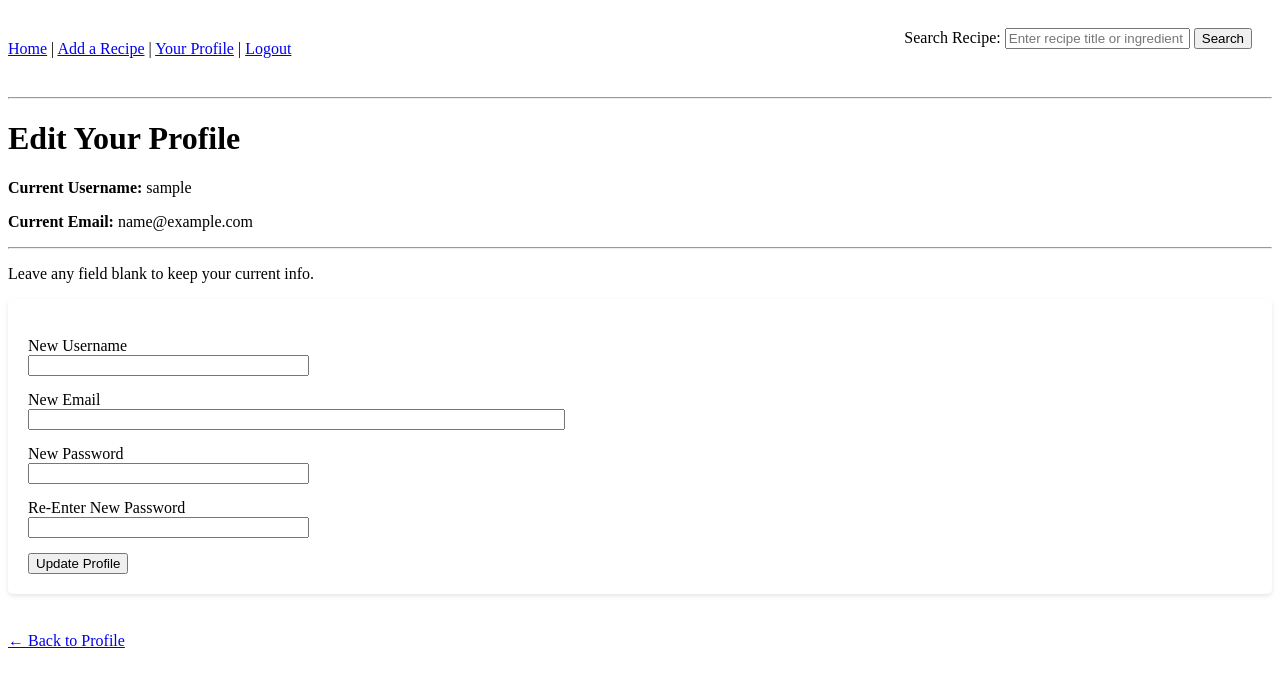
After one commit to adrian8284/RecipeWebApp, a Flask app: page /edit_profile in a window 1280 px wide. The commit adds this page. Shown: the top 687 px of the page. Run offline with Flask 3, Linux system fonts and the light colour scheme; the visitor is signed in with stand-in values (Sample User, id 1).

Commit message:
Added Edit Profile

```diff
--- a/app/forms.py
+++ b/app/forms.py
@@ -1,5 +1,6 @@
 from flask_wtf import FlaskForm
 from wtforms import StringField, IntegerField, PasswordField, BooleanField, SubmitField, TextAreaField, SelectMultipleField
+from flask_login import current_user
 from wtforms.validators import Email, EqualTo, DataRequired, Length, ValidationError, NumberRange
 import sqlalchemy as sa
 from app import db
@@ -54,3 +55,25 @@ class RegistrationForm(FlaskForm):
         user = db.session.scalar(sa.select(User).where(User.email == email.data))
         if user is not None:
             raise ValidationError('Email already registered. Use a different email.')
+
+
+class EditProfileForm(FlaskForm):
+    username = StringField('New Username')
+    email = StringField('New Email', validators=[Email()])
+    password = PasswordField('New Password')
+    password2 = PasswordField("Re-Enter New Password", validators=[EqualTo('password', message='Passwords must match')])
+    submit = SubmitField('Update Profile')
+
+    # Validates username to check if it already exists
+    def validate_username(self, username):
+        if username.data and username.data != current_user.username:
+            user = db.session.scalar(sa.select(User).where(User.username == username.data))
+            if user is not None:
+                raise ValidationError('Username already taken')
+
+    # Validates email to check if it already exists
+    def validate_email(self, email):
+        if email.data and email.data != current_user.email:
+            user = db.session.scalar(sa.select(User).where(User.email == email.data))
+            if user is not None:
+                raise ValidationError('Email already registered. Use a different email.')
--- a/app/routes.py
+++ b/app/routes.py
@@ -1,5 +1,5 @@
 from app import myapp_obj
-from app.forms import LoginForm, RecipeForm, RegistrationForm, CommentForm, RatingForm
+from app.forms import LoginForm, RecipeForm, RegistrationForm, CommentForm, RatingForm, EditProfileForm
 from app.models import User, Recipe, Comment, Rating, Tag, recipe_tags
 from app import db
 from flask import redirect, render_template, request, flash, url_for
@@ -182,3 +182,23 @@ def new_recipe():
         flash('Recipe created!', 'success')
         return redirect("/")
     return render_template("new_recipe.html", form=form)
+
+# Edit Profile page
+@myapp_obj.route("/edit_profile", methods=["GET", "POST"])
+@login_required
+def edit_profile():
+    form = EditProfileForm()
+
+    if form.validate_on_submit():
+        if form.username.data:
+            current_user.username = form.username.data
+        if form.email.data:
+            current_user.email = form.email.data
+        if form.password.data:
+            current_user.set_password(form.password.data)
+
+        db.session.commit()
+        flash("Your profile has been updated!")
+        return redirect(url_for("show_recipes"))
+
+    return render_template("edit_profile.html", title='Edit Profile', form=form)
--- /dev/null
+++ b/app/templates/edit_profile.html
@@ -0,0 +1,60 @@
+{% extends "base.html" %}
+
+{% block content %}
+    <h1>Edit Your Profile</h1>
+
+    <!-- Display current values -->
+    <p><strong>Current Username:</strong> {{ current_user.username }}</p>
+    <p><strong>Current Email:</strong> {{ current_user.email }}</p>
+    <hr>
+
+    <p>Leave any field blank to keep your current info.</p>
+
+    <form action="" method="POST" novalidate>
+        {{ form.hidden_tag() }}
+
+        <!-- Username Input Field and Error Handling -->
+        <div style="margin-bottom: 15px;">
+            <br>{{ form.username.label }}<br>
+            {{ form.username(size=32) }}
+            {% for error in form.username.errors %}
+                <span style="color: red;">[{{ error }}]</span>
+            {% endfor %}
+        </div>
+
+        <!-- Email Input Field and Error Handling -->
+        <div style="margin-bottom: 15px;">
+            {{ form.email.label }}<br>
+            {{ form.email(size=64) }}
+            {% for error in form.email.errors %}
+                <span style="color: red;">[{{ error }}]</span>
+            {% endfor %}
+        </div>
+
+        <!-- New Password Input Field and Error Handling -->
+        <div style="margin-bottom: 15px;">
+            {{ form.password.label }}<br>
+            {{ form.password(size=32) }}
+            {% for error in form.password.errors %}
+                <span style="color: red;">[{{ error }}]</span>
+            {% endfor %}
+        </div>
+
+        <!-- Confirm New Password Input Field and Error Handling -->
+        <div style="margin-bottom: 15px;">
+            {{ form.password2.label }}<br>
+            {{ form.password2(size=32) }}
+            {% for error in form.password2.errors %}
+                <span style="color: red;">[{{ error }}]</span>
+            {% endfor %}
+        </div>
+
+        <!-- Submit -->
+        <div>
+            {{ form.submit() }}
+        </div>
+    </form>
+
+    <br>
+    <a href="{{ url_for('show_recipes') }}">← Back to Profile</a>
+{% endblock %}
```
Also changed, not shown: app/templates/all_recipes.html (+6 -2 lines).
